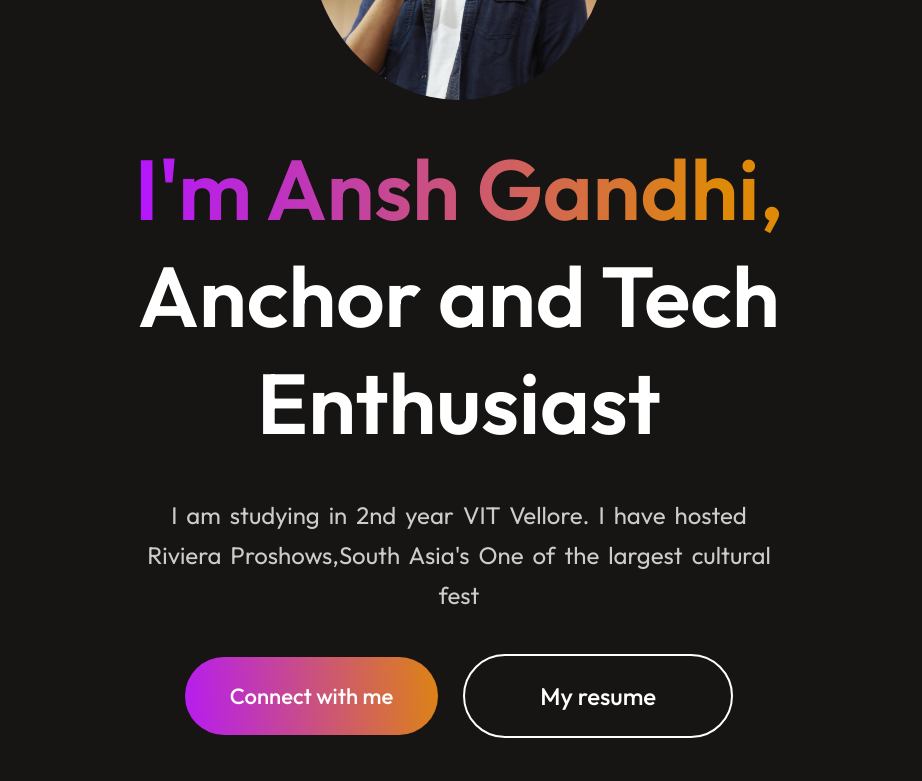
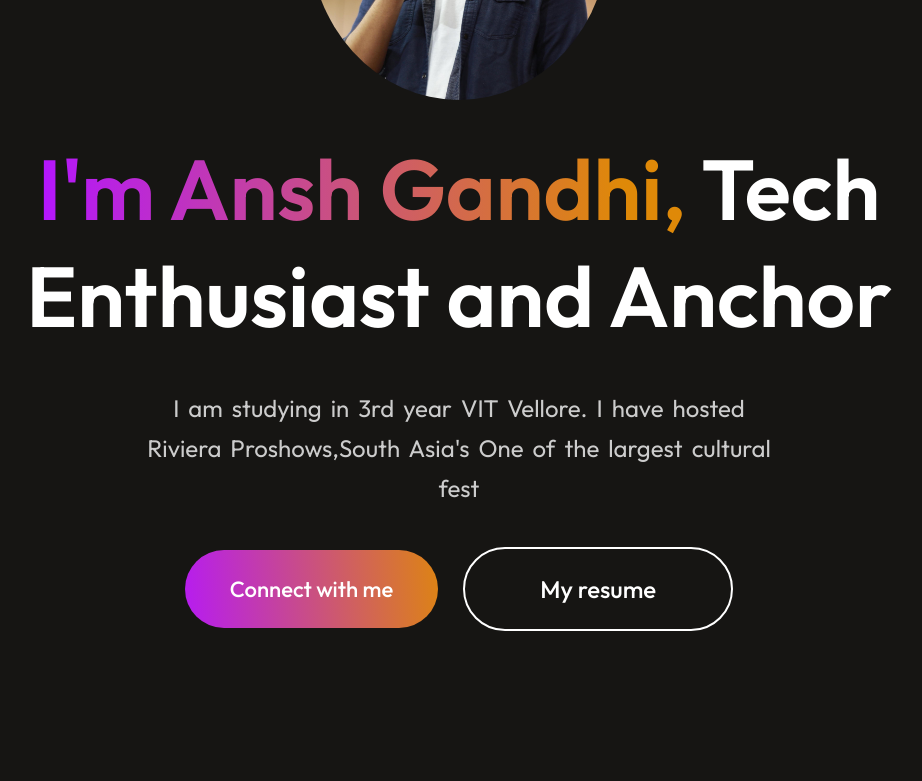
Before and after one commit to ansh-g-01/portfolio-react, a React (Vite) app: page / in a window 1280 px wide. Shown: the part 520-1301 px from the top of the page, without its empty margins (181-1103 px from the left). Built offline with nearby package versions, Linux system fonts and the light colour scheme.

Commit message:
Update Hero.jsx
updated 3 rd year

```diff
--- a/src/Components/Hero/Hero.jsx
+++ b/src/Components/Hero/Hero.jsx
@@ -8,8 +8,8 @@ const Hero = () => {
   return (
     <div id='home' className='hero'>
       <img src={profile_img} alt=""  style={{ width: '300px', height: '330px'    }}/>
-      <h1><span>I'm Ansh Gandhi,</span> Anchor and Tech Enthusiast</h1>
-      <p>I am studying in 2nd year VIT Vellore. I have hosted Riviera Proshows,South Asia's One of the largest cultural fest</p>
+      <h1><span>I'm Ansh Gandhi,</span> Tech Enthusiast and Anchor</h1>
+      <p>I am studying in 3rd year VIT Vellore. I have hosted Riviera Proshows,South Asia's One of the largest cultural fest</p>
       <div className="hero-action">
         <div className="hero-connect"><AnchorLink className='anchor-link'  offset={50} href='#contact'>Connect with me</AnchorLink></div>
         <div className="hero-resume"><a href={resume} target='blank'>My resume</a></div>
```
